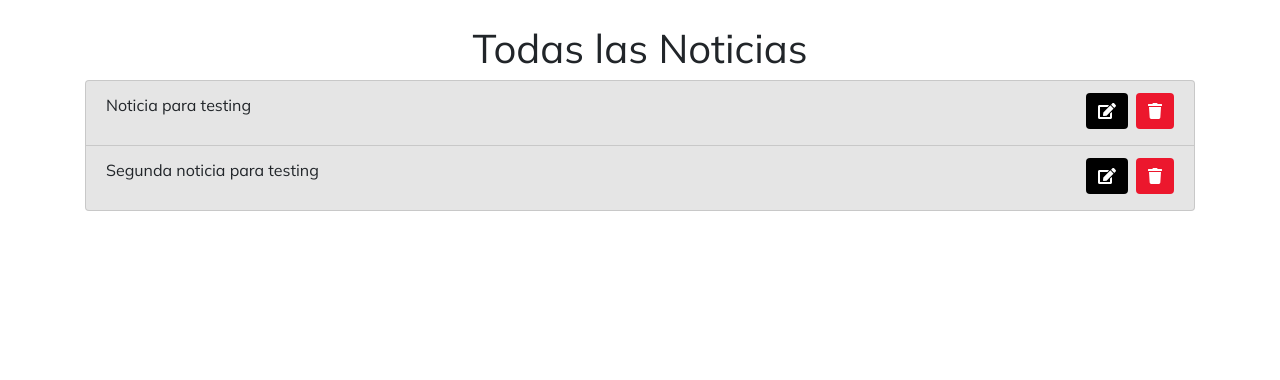
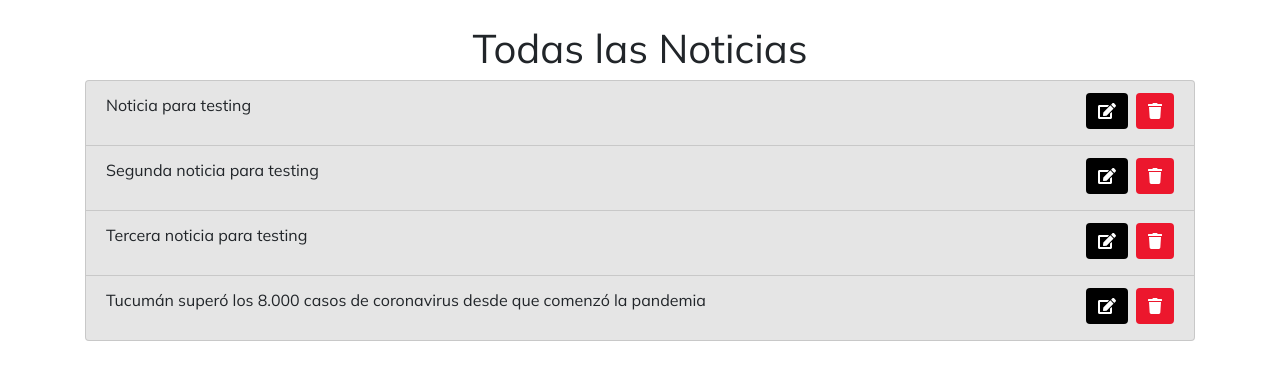
Before and after one commit to delfimassa/20-rollingnewsfrontend, a React (Create React App) app: page /noticias in a window 1280 px wide. Shown: the top 380 px of the page. Built offline with nearby package versions, Linux system fonts and the light colour scheme; data requests are answered from the project's data file.

Commit message:
css a listas y forms, faltan detalles, y editar noticias y categs

```diff
--- a/db.json
+++ b/db.json
@@ -62,6 +62,28 @@
       "noticiaAutor": "Maximiliano Diaz",
       "noticiaFecha": "2020-09-13",
       "noticiaPublicada": true
+    },
+    {
+      "id": 2,
+      "noticiaTitulo": "Tercera noticia para testing",
+      "noticiaDescripcionBreve": "Esta es una noticia realizada para testear los componentes",
+      "noticiaDescripcionFull": "Esta es una noticia realizada para testear los componentes",
+      "noticiaImg": "https://cadenaser05.epimg.net/ser/imagenes/2020/04/17/internacional/1587104508_702379_1587106943_noticia_normal_recorte1.jpg",
+      "noticiaCategoria": "Actualidad",
+      "noticiaAutor": "Maximiliano Diaz",
+      "noticiaFecha": "2020-09-13",
+      "noticiaPublicada": true
+    },
+    {
+      "noticiaTitulo": "Tucumán superó los 8.000 casos de coronavirus desde que comenzó la pandemia",
+      "noticiaDescripcionBreve": "La provincia registró 577 contagios en las últimas 24 horas.",
+      "noticiaDescripcionFull": "Tucumán sumó 577 nuevos contagios de covid-19 en las ultimas 24 horas y llegó a los 8.091 casos confirmados desde que comenzó la pandemia, informó el Ministerio de Salud de la Provincia.\n",
+      "noticiaImg": "https://img.lagaceta.com.ar/fotos/notas/2020/09/14/ministerio-de-salud-pblica-de-la-provincia-860494-183522.jpg?_ga=2.243858629.1155574805.1600123280-748976915.1588117706",
+      "noticiaCategoria": "Salud",
+      "noticiaAutor": "Juan Perez",
+      "noticiaFecha": "2020-09-14",
+      "noticiaPublicada": true,
+      "id": 3
     }
   ]
 }
--- a/src/Components/CategoriaDinamica/AgregarCategoria.js
+++ b/src/Components/CategoriaDinamica/AgregarCategoria.js
@@ -70,7 +70,7 @@ const AgregarCategoria = (props) => {
     <div className="container my-3">
       <h1 className="text-center my-5">Agregar Nueva Categoria</h1>
       <Form
-        className="border border-dark rounded formContainer p-4"
+        className="fondoLi rounded formContainer p-4"
         noValidate
         validated={validated}
         onSubmit={handleSubmit}
@@ -94,7 +94,7 @@ const AgregarCategoria = (props) => {
           podra sumar noticias a la misma.
         </Form.Text>
         <div className="text-right my-4">
-          <Button variant="danger" type="submit" className="ml-auto">
+          <Button variant="danger" type="submit" className="ml-auto botonRojo">
             Agregar categoria
           </Button>
         </div>
--- a/src/Components/CategoriaDinamica/Categoria.js
+++ b/src/Components/CategoriaDinamica/Categoria.js
@@ -64,13 +64,13 @@ const Categoria = (props) => {
       <p>{props.categoria.nombreCategoria}</p>
       <div>
         <Link
-          className="btn btn-success mr-2 botonEditar"
+          className="btn btn-dark mr-2 botonNegro"
           to={`/admin/editarnoticia/:idNoticia${props.categoria.id}`}
         >
           <FontAwesomeIcon icon={faEdit}></FontAwesomeIcon>
         </Link>
         <Button
-          className="botonEliminar"
+          className="botonRojo"
           variant="danger"
           type="button"
           onClick={() => eliminarCategoria(props.categoria.id)}
--- a/src/Components/Noticias/AgregarNoticia.js
+++ b/src/Components/Noticias/AgregarNoticia.js
@@ -99,7 +99,7 @@ const AgregarNoticia = (props) => {
     <div className="container my-3">
       <h1 className="text-center my-5">Agregar Nueva Noticia</h1>
       <Form
-        className="border border-dark rounded formContainer p-4"
+        className=" rounded fondoLi p-4"
         noValidate
         validated={validated}
         onSubmit={handleSubmit}
@@ -198,7 +198,7 @@ const AgregarNoticia = (props) => {
         </Form.Group>
 
         <div className="text-right my-4">
-          <Button variant="danger" type="submit" className="ml-auto">
+          <Button variant="danger" type="submit" className="ml-auto botonRojo">
             Agregar noticia
           </Button>
         </div>
--- a/src/Components/Noticias/Noticia.js
+++ b/src/Components/Noticias/Noticia.js
@@ -64,13 +64,13 @@ const Noticia = (props) => {
       <p>{props.noticia.noticiaTitulo}</p>
       <div>
         <Link
-          className="btn btn-success mr-2 botonEditar"
+          className="btn btn-dark mr-2 botonNegro"
           to={`/admin/editarnoticia/:idNoticia${props.noticia.id}`}
         >
           <FontAwesomeIcon icon={faEdit}></FontAwesomeIcon>
         </Link>
         <Button
-          className="botonEliminar"
+          className="botonRojo"
           variant="danger"
           type="button"
           onClick={() => eliminarNoticia(props.noticia.id)}
--- a/src/Components/Noticias/agregarnoticia.css
+++ b/src/Components/Noticias/agregarnoticia.css
@@ -1,12 +1,9 @@
-.formContainer{
-    background-color: #ec172c07;
-}
-.botonEditar{
+.botonNegro{
     background-color: black;
     color: white;
     border: none;
 }
-.botonEliminar{
+.botonRojo{
     background-color:#EC172D;
     color: white;
     border: none;
```
